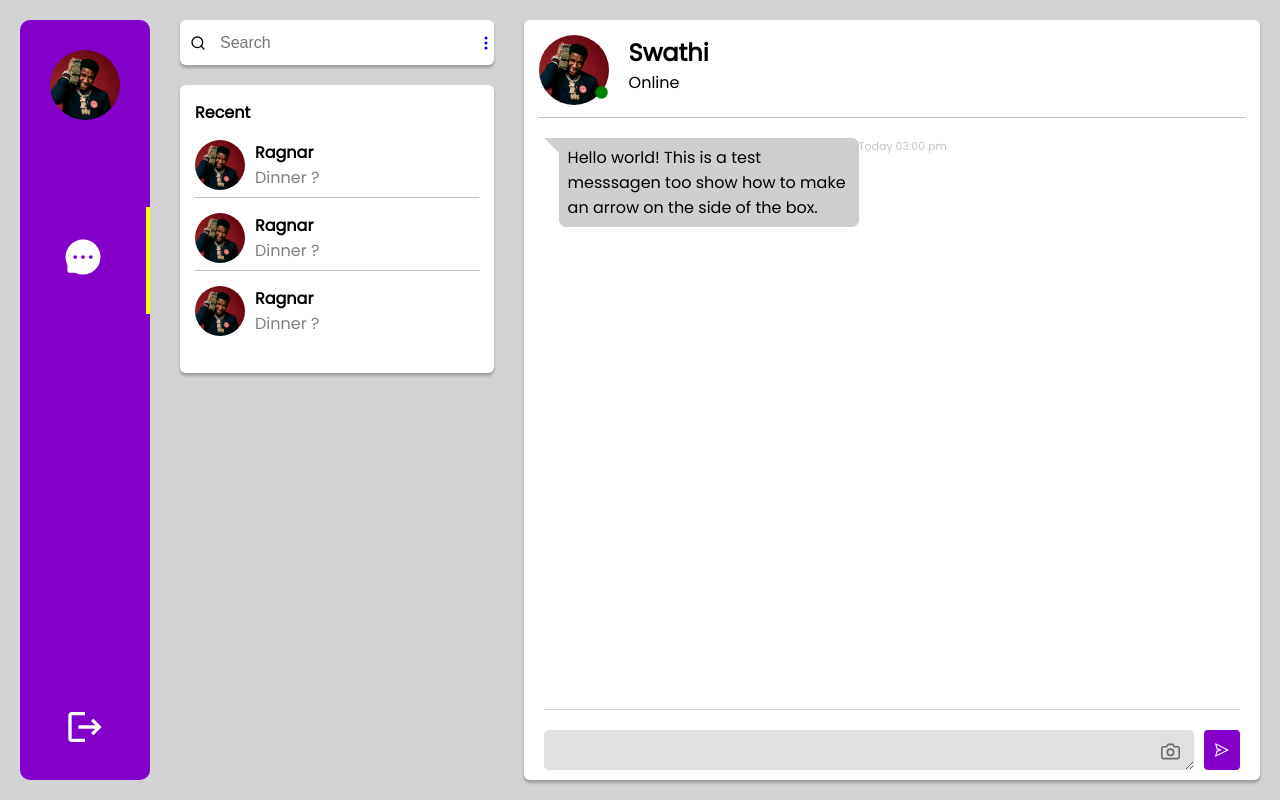
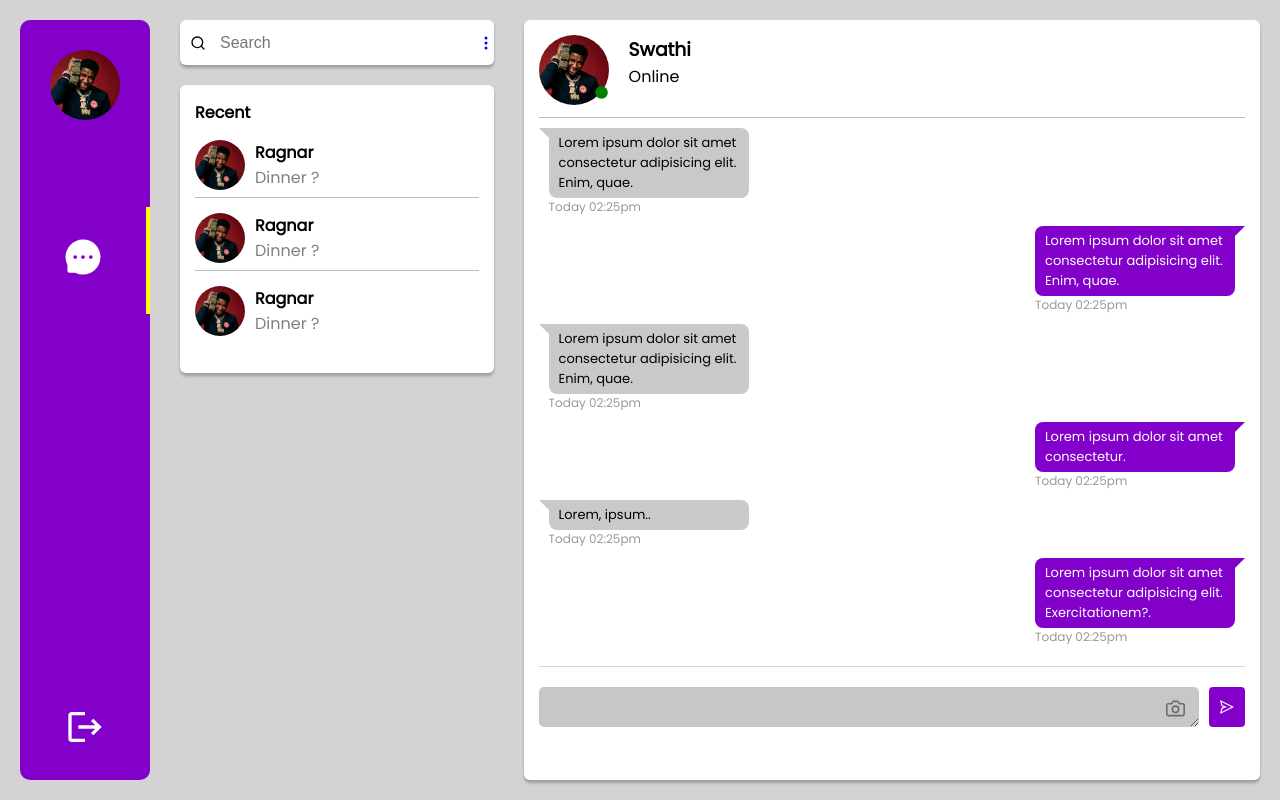
Before and after one commit to alexissengangabo07/MERN-chat-app, a React (Create React App) app in the folder client/: page /chat in a window 1280 px wide. Built offline with nearby package versions, Linux system fonts and the light colour scheme; no server answers.

Commit message:
style: correct chat ui

```diff
--- a/client/src/components/home/Home.jsx
+++ b/client/src/components/home/Home.jsx
@@ -28,7 +28,7 @@ const Home = () => {
         <Loader />
       ) :
         (
-          <div className='home-container'>
+          <main className='home-container'>
             <aside className='sidebar'>
               <div className='connected-user-img-container'>
                 <img alt="user-img" src={Image} className='connected-user-img' />
@@ -86,7 +86,7 @@ const Home = () => {
               </div>
             </article>
             <article className='inbox-block'>
-              <div className='inbox-header'>
+              <section className='inbox-header'>
                 <div style={{ position: 'relative' }}>
                   <img alt="user-img" src={Image} className='connected-user-img' />
                   <div className='active-icon'>
@@ -94,24 +94,52 @@ const Home = () => {
                   </div>
                 </div>
                 <div>
-                  <h2>Swathi</h2>
+                  <h3>Swathi</h3>
                   <p>Online</p>
                   {/* <div>
                     <EmojiPicker />
                   </div> */}
                 </div>
-              </div>
-              <div className='chat-container'>
-                <div>
-                  <div class="message-container">
-                    <div class="message-body">
-                      <p>Hello world! This is a test messsagen too show how to make an arrow on the side of the box.</p>
-                    </div>
+              </section>
+              <section className='chat-section'>
+                <div className='message-container'>
+                  <div className='message-box message-box-left'>
+                    <p>Lorem ipsum dolor sit amet consectetur adipisicing elit. Enim, quae.</p>
                   </div>
-                  <p className='message-time'>Today 03:00 pm</p>
+                  <p>Today 02:25pm</p>
                 </div>
-              </div>
-              <div className='chat-footer'>
+                <div className='message-container message-right'>
+                  <div className='message-box message-box-right'>
+                    <p>Lorem ipsum dolor sit amet consectetur adipisicing elit. Enim, quae.</p>
+                  </div>
+                  <p>Today 02:25pm</p>
+                </div>
+                <div className='message-container message-left'>
+                  <div className='message-box message-box-left'>
+                    <p>Lorem ipsum dolor sit amet consectetur adipisicing elit. Enim, quae.</p>
+                  </div>
+                  <p>Today 02:25pm</p>
+                </div>
+                <div className='message-container message-right'>
+                  <div className='message-box message-box-right'>
+                    <p>Lorem ipsum dolor sit amet consectetur.</p>
+                  </div>
+                  <p>Today 02:25pm</p>
+                </div>
+                <div className='message-container message-left'>
+                  <div className='message-box message-box-left'>
+                    <p>Lorem, ipsum..</p>
+                  </div>
+                  <p>Today 02:25pm</p>
+                </div>
+                <div className='message-container message-right'>
+                  <div className='message-box message-box-right'>
+                    <p>Lorem ipsum dolor sit amet consectetur adipisicing elit. Exercitationem?.</p>
+                  </div>
+                  <p>Today 02:25pm</p>
+                </div>
+              </section>
+              <section className='chat-footer'>
                 <form className='chat-form'>
                   <textarea className='chat-textarea'></textarea>
                   <button type='submit' className='btn-send'>< AiOutlineSend /></button>
@@ -119,9 +147,9 @@ const Home = () => {
                     <FiCamera />
                   </div>
                 </form>
-              </div>
+              </section>
             </article>
-          </div>
+          </main>
         )
       }
     </>
--- a/client/src/components/home/style.css
+++ b/client/src/components/home/style.css
@@ -24,6 +24,12 @@
 .connected-user-img {
     height: 70px;
     width: 70px;
+    border-radius: 50%;
+}
+
+.user-inbox-img {
+    height: 50px;
+    width: 500px;
     border-radius: 50%;
 }
 
@@ -121,6 +127,8 @@
 
 .inbox-block {
     flex-basis: 70%;
+    display: flex;
+    flex-direction: column;
     background-color: #fff;
     border-radius: 6px;
     position: relative;
@@ -141,55 +149,7 @@
     right: -5px;
 }
 
-.chat-container {
-    margin-top: 20px;
-    padding: 0 20px;
-    position: relative;
-}
-
-.message-time {
-    color: rgb(195, 195, 195);
-    font-size: 11px;
-    margin-top: 10px;
-}
-
-.message-container {
-    /* clear: both; */
-    position: relative;
-    background-color: #cfcfcf;
-}
-
-
-.message-container .message-body {
-    float: left;
-    width: 300px;
-    height: auto;
-    border: 1px solid #CCC;
-    background-color: #cfcfcf;
-    padding: 6px 8px;
-    border-radius: 0 7px 7px 7px;
-}
-
-.message-container::before {
-    content: "";
-    border-left: 10px solid transparent;
-    /* #cfcfcf */
-    border-bottom: 20px solid transparent;
-    border-right: 20px solid #cfcfcf;
-    position: absolute;
-    left: -25px;
-    top: 0;
-}
-
-.message-container .message-body p {
-    margin: 0;
-}
-
 .chat-footer {
-    position: absolute;
-    left: 20px;
-    right: 20px;
-    bottom: 10px;
     border-top: 1px solid rgb(214, 214, 214);
     padding-top: 20px;
 }
@@ -200,9 +160,9 @@
     height: 40px;
     border: none;
     outline: none;
-    background-color: #e0e0e0;
+    background-color: #c7c7c7;
     padding-left: 10px;
-    padding-top: 13xpx;
+    padding-top: 13px;
 }
 
 .chat-form {
@@ -229,4 +189,76 @@
     justify-content: center;
     align-items: center;
     border-radius: 4px;
+    cursor: pointer;
 }
+
+.chat-section {
+    position: relative;
+    width: 100%;
+    display: flex;
+    flex-direction: column;
+    padding: 10px;
+    overflow-y: auto;
+}
+
+.message-container {
+    margin-bottom: 10px;
+    position: relative;
+}
+
+.message-left {
+    position: relative;
+    align-self: flex-start;
+}
+
+.message-right {
+    position: relative;
+    align-self: flex-end;
+}
+
+.message-box {
+    width: 200px;
+    padding: 5px 10px;
+}
+
+.message-container .message-box-left {
+    background-color: #c9c9c9;
+    border-radius: 8px;
+    border-top-left-radius: 0;
+}
+
+.message-container .message-box-right {
+    background-color: #8300cb;
+    color: #fff;
+    border-radius: 8px;
+    border-top-right-radius: 0;
+}
+
+.message-box-left::before {
+    content: "";
+    position: absolute;
+    top: 0;
+    left: -10px;
+    border-right: 10px solid #c9c9c9;
+    border-bottom: 10px solid transparent;
+}
+
+.message-box-right::before {
+    content: "";
+    position: absolute;
+    top: 0;
+    right: -10px;
+    border-right: 5px solid transparent;
+    border-bottom: 5px solid transparent;
+    border-left: 5px solid #8300cb;
+    border-top: 5px solid #8300cb;
+}
+
+.message-box p {
+    font-size: 13px;
+}
+
+.message-container>p {
+    color: #9b9797;
+    font-size: 12px;
+}
```
Lines whose indentation alone changed are shown as unchanged.
